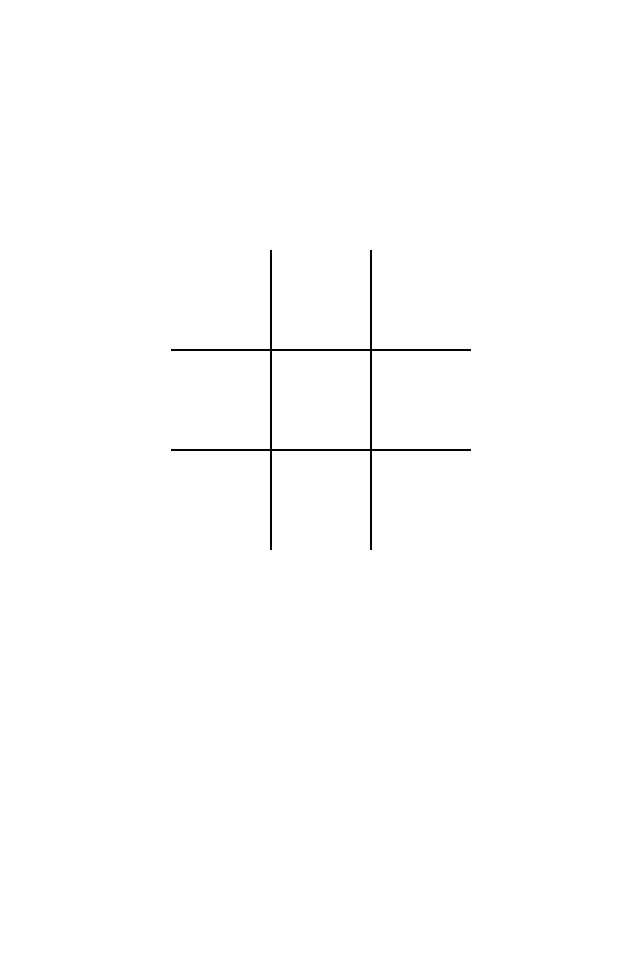
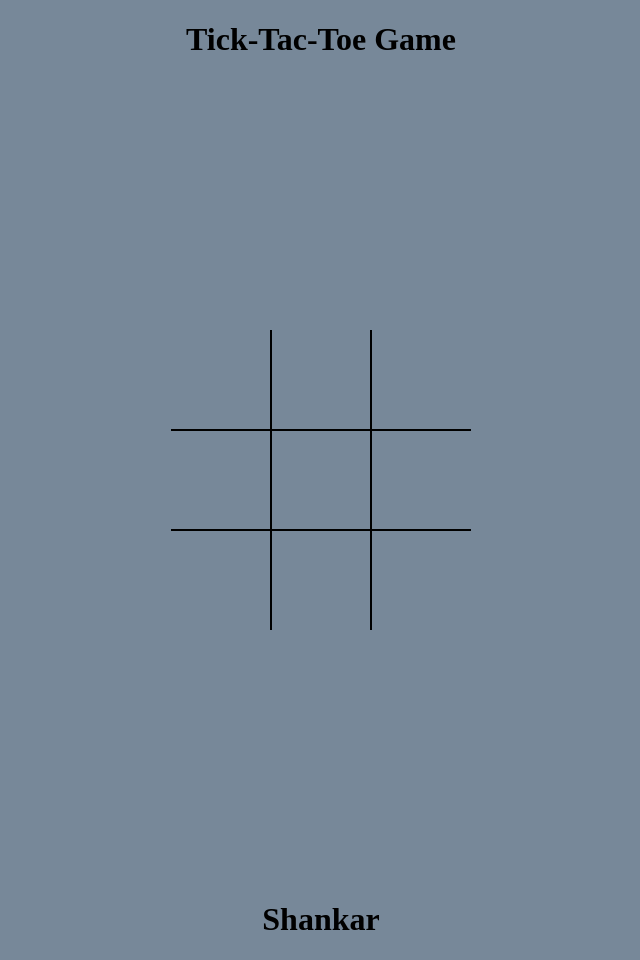
Before and after one commit to shankarsigdel/Tic-Tac-Toe, a plain HTML site: page index.html in a window 1280 px wide. Shown: the whole page, without its empty margins (319-959 px from the left). Before the commit the page ends 800 px from the top, so only its background shows below. Drawn offline with Linux system fonts and the light colour scheme.

Commit message:
Some Styles Changes

```diff
--- a/index.html
+++ b/index.html
@@ -10,6 +10,7 @@
 </head>
 
 <body>
+    <h1 class="heading">Tick-Tac-Toe Game</h1>
     <div class="board" id="board">
         <div class="cell" data-cell></div>
         <div class="cell" data-cell></div>
@@ -26,6 +27,7 @@
         <button id="restartButton">Restart</button>
 
     </div>
+    <h1 class="heading">Shankar</h1>
     <script src="script.js"></script>
 </body>
 
--- a/style.css
+++ b/style.css
@@ -9,6 +9,7 @@
 
 body{
     margin: 0;
+    background-color: lightslategray;
 }
 
 .board{
@@ -118,7 +119,7 @@ border-top: none;
 .board.circle .cell:not(.x):not(.circle):hover::after {
     width: calc(var(--mark-size) * .7);
     height: calc(var(--mark-size) * .7);
-    background-color: white;
+    background-color: lightslategray;
 }
 
 .winning-message{
@@ -153,3 +154,7 @@ border-top: none;
 .winning-message.show{
         display: flex;
 }
+
+.heading{
+    text-align: center;
+}
```
